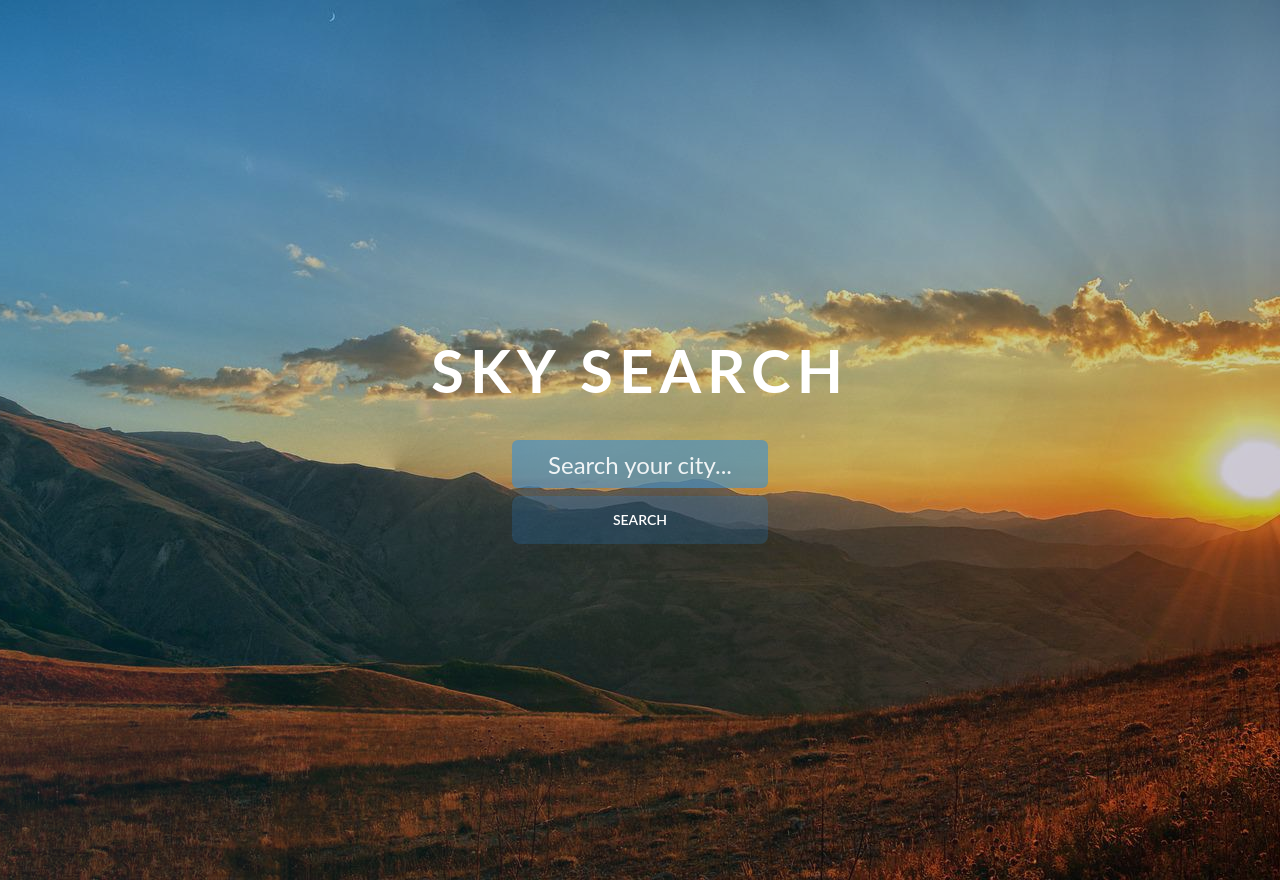
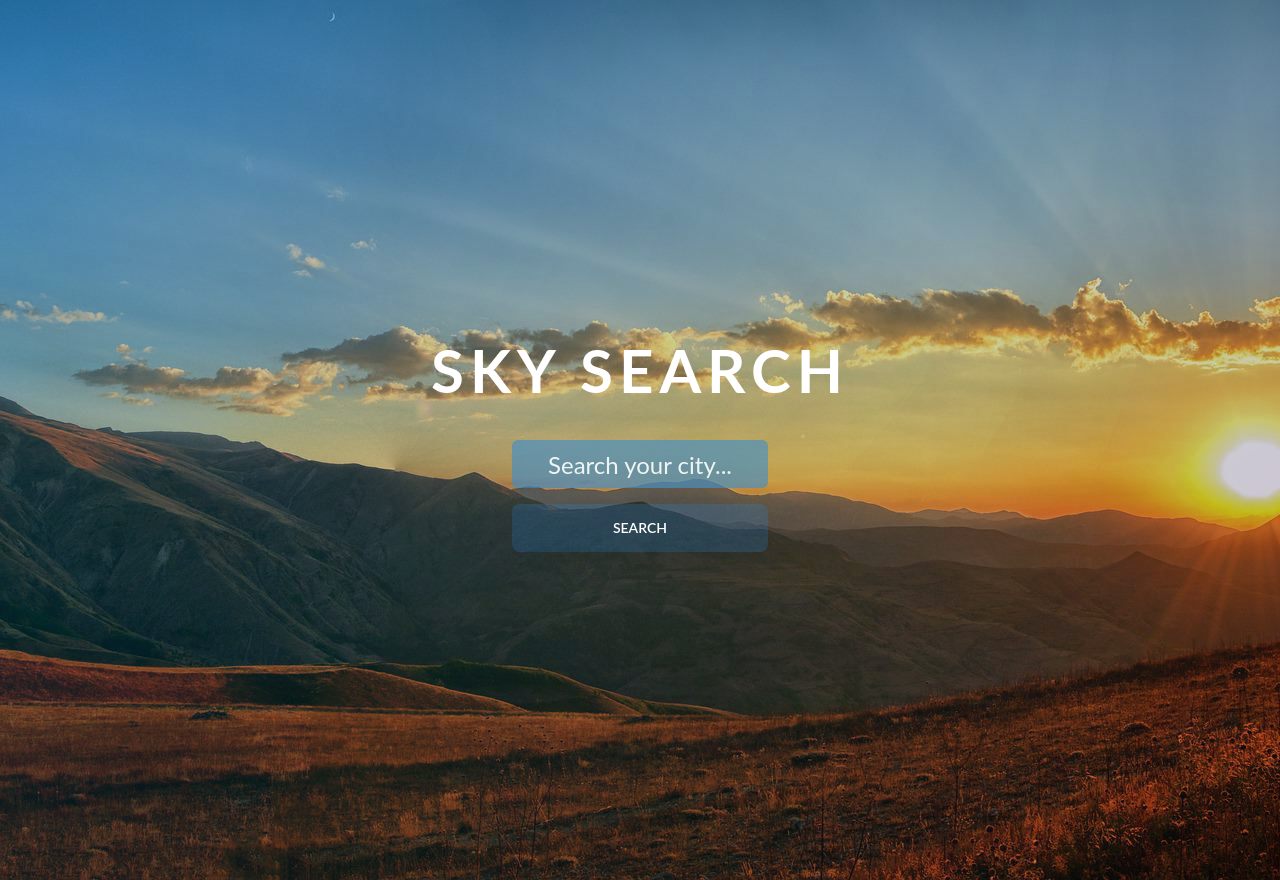
Before and after one commit to matthewfee/weather, a Next.js app: page / in a window 1280 px wide. Built offline with nearby package versions, Linux system fonts and the light colour scheme.

Commit message:
increased gap between search button and input

```diff
--- a/components/SearchForm.js
+++ b/components/SearchForm.js
@@ -12,7 +12,7 @@ const SearchForm = ({
   weather,
 }) => (
   <div
-    className={`location-input form-control flex-col justify-center gap-2 items-center relative text-white my-4  ${
+    className={`location-input form-control flex-col justify-center gap-4 items-center relative text-white my-4  ${
       weather ? 'mt-4' : 'bottom-0 mt-auto'
     }`}
   >
```
